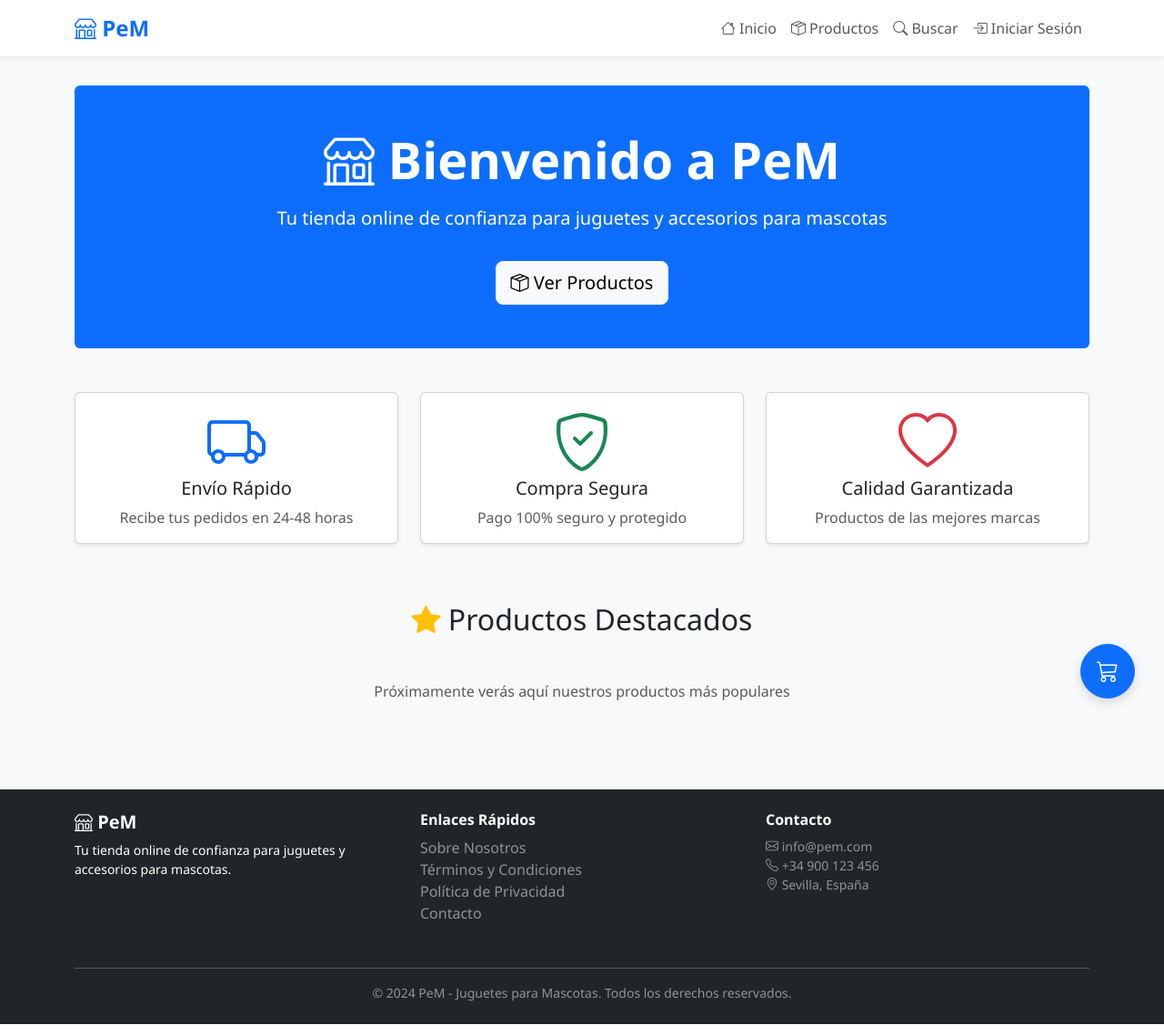
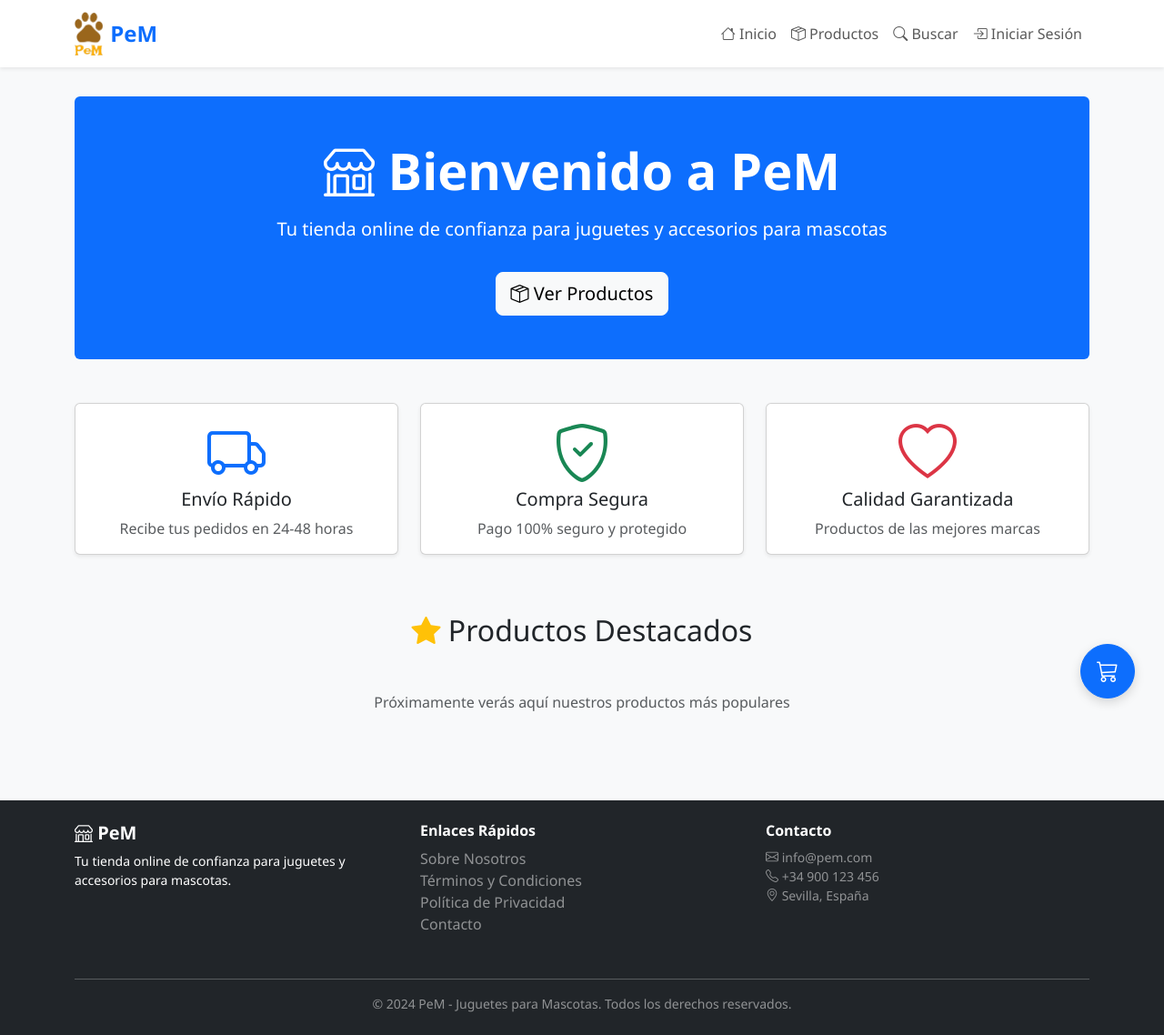
Before and after one commit to PDJ6975/PeM, a Django app: page / in a window 1280 px wide. Shown: the whole page at 91% size. Run offline with Django 5.2, Linux system fonts and the light colour scheme; data comes from the database, SQL or seed files in the repository; data that the repository does not hold is empty.

Commit message:
feat: logo header

```diff
--- a/core/templates/partials/header.html
+++ b/core/templates/partials/header.html
@@ -3,8 +3,9 @@
 <nav class="navbar navbar-expand-lg navbar-light bg-white shadow-sm">
   <div class="container">
     <!-- Logo -->
-    <a class="navbar-brand fw-bold text-primary" href="{% url 'home' %}">
-      <i class="bi bi-shop"></i> PeM
+    <a class="navbar-brand fw-bold text-primary d-flex align-items-center" href="{% url 'home' %}">
+      <img src="{% static 'core/img/logo.png' %}" alt="PeM" height="48" class="me-2">
+      <span>PeM</span>
     </a>
 
     <!-- Mobile Toggle -->
```
Also changed, not shown: core/static/core/img/logo.png (added).
